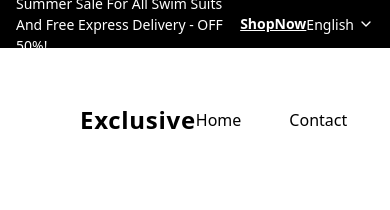
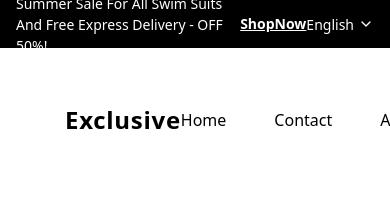
Before and after one commit to LoneProg/techpye-project, a React (Vite) app: page / in a window 390 px wide. Shown: the top 210 px of the page. Built offline with nearby package versions, Linux system fonts and the light colour scheme.

Commit message:
Refactor Navbar layout for improved responsiveness and structure

```diff
--- a/src/components/Navbar.jsx
+++ b/src/components/Navbar.jsx
@@ -18,7 +18,8 @@ export default function Navbar() {
   ];
 
   return (
-    <header className="flex items-center justify-between py-4 px-20">
+    <div className="flex justify-center">
+      <header className="w-2/3 flex items-center justify-between py-4 mx-auto">
         {/* Logo */}
         <div className="font-heading-24px-bold font-[700] text-text-2 text-[24px] tracking-[0.72px] leading-[24px]">
           Exclusive
@@ -56,5 +57,6 @@ export default function Navbar() {
           <Search className="w-6 h-6 ml-[34px] flex-shrink-0" />
         </div>
       </header>
+    </div>
   );
 }
```
Lines whose indentation alone changed are shown as unchanged.
